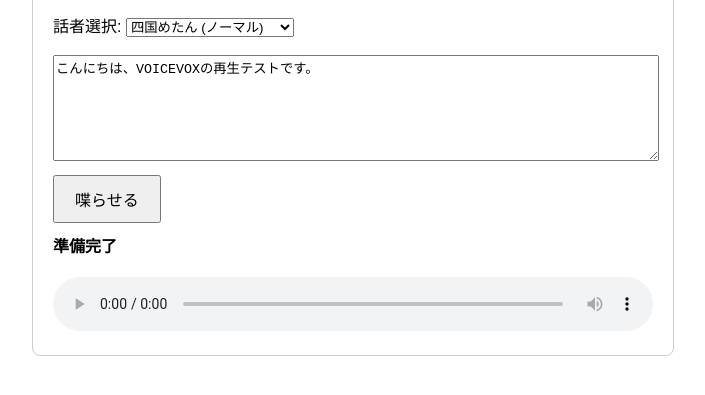
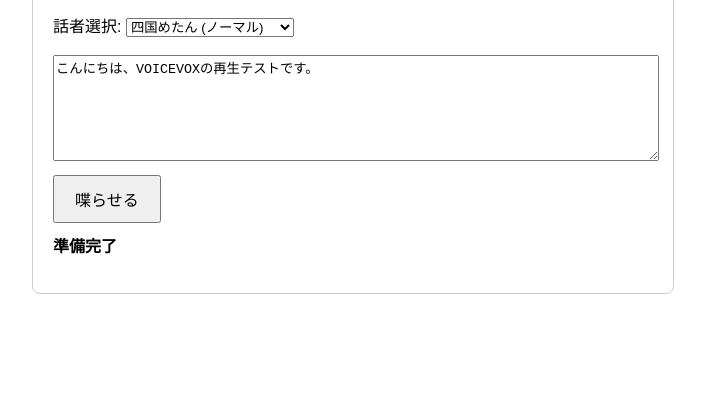
Before and after one commit to ymn-t-yamanashi/VOICEVOX_TEST, a plain HTML site: page test.html in a window 1280 px wide. Shown: the part 189-584 px from the top of the page, without its empty margins (287-992 px from the left). Drawn offline with Linux system fonts and the light colour scheme; no server answers.

Commit message:
プレイヤー非表示

```diff
--- a/test.html
+++ b/test.html
@@ -30,10 +30,11 @@
             font-weight: bold;
         }
         .audio-area {
-            margin-top: 20px; /* プレーヤーのためのスペース */
+            margin-top: 5px; /* スペースを少し詰める */
         }
+        /* 🌟 ここが変更点: プレイヤーを非表示にする 🌟 */
         #audio-player {
-            width: 100%;
+            display: none;
         }
     </style>
 </head>
@@ -141,10 +142,8 @@
                 const audioUrl = URL.createObjectURL(wavBlob);
                 audioPlayer.src = audioUrl;
 
-                // --- 🌟 ここが変更点 🌟 ---
                 // 再生開始
                 await audioPlayer.play();
-                // --------------------------
 
                 updateStatus("再生中です。", 'green');
 
@@ -156,9 +155,9 @@
 
             } catch (error) {
                 console.error("VOICEVOX APIエラーまたは再生エラー:", error);
-                // play()はPromiseを返すため、自動再生がブロックされた場合もここで catch される可能性がある
                 if (error.name === "NotAllowedError") {
-                    updateStatus("再生がブロックされました。ブラウザのセキュリティ設定を確認してください（手動で再生ボタンを押してください）。", 'orange');
+                    // 非表示でも自動再生はブロックされる可能性があるため、このメッセージは維持
+                    updateStatus("再生がブロックされました。ブラウザのセキュリティ設定を確認してください。", 'orange');
                 } else {
                     updateStatus(`エラー: VOICEVOX Engineに接続できませんでした。ポート (${VOICEVOX_URL}) を確認してください。`, 'red');
                 }
```
